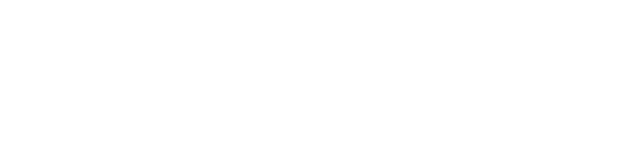
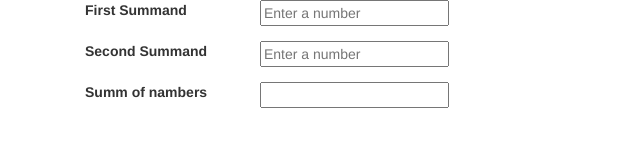
Before and after one commit to theghostbel/gp_angular, a website: page firstPrj/app/index.html in a window 1280 px wide. Shown: the whole page, without its empty margins (0-640 px from the left). Drawn offline with nearby package versions, Linux system fonts and the light colour scheme.

Commit message:
+ add summary controller to app

```diff
--- a/firstPrj/app/index.html
+++ b/firstPrj/app/index.html
@@ -1,10 +1,41 @@
 <!DOCTYPE html>
-<html lang="en">
+<html lang="en" ng-app="angularGPApp">
 <head>
     <meta charset="UTF-8">
-    <title></title>
+    <title> GP Angular Site</title>
+
+    <!-- Bootstrap -->
+    <link href="../bower_components/bootstrap/dist/css/bootstrap.min.css" rel="stylesheet">
+    <link href="../bower_components/bootstrap/dist/css/bootstrap-theme.min.css" rel="stylesheet">
+    <link href="../bower_components/font-awesome/css/font-awesome.min.css" rel="stylesheet">
+
+
+
 </head>
 <body>
 
+    <div class="container">
+        <div class="form" ng-controller="summController">
+            <div class="form-group">
+                <label for="1s" class="col-xs-12 col-sm-2"> First Summand</label>
+                <input type="number" id="1s" ng-model="summing.firstN" placeholder="Enter a number">
+            </div>
+            <div class="form-group">
+                <label for="2s" class="col-xs-12 col-sm-2"> Second Summand</label>
+                <input type="number" id="2s" ng-model="summing.secondN" placeholder="Enter a number">
+            </div>
+            <div class="form-group">
+                <label class="col-xs-12 col-sm-2"> Summ of nambers</label>
+                <input type="number" id="sum" value="{{getSumm()}}">
+            </div>
+        </div>
+    </div>
+
+
+
+    <script src="../bower_components/angular/angular.min.js"></script>
+    <script src="../bower_components/jquery/dist/jquery.min.js"></script>
+    <script src="../bower_components/bootstrap/dist/js/bootstrap.min.js"></script>
+    <script src="scripts/app.js"></script>
 </body>
 </html>
--- /dev/null
+++ b/firstPrj/app/scripts/app.js
@@ -0,0 +1,13 @@
+angular.module('angularGPApp', [])
+    .controller('summController',['$scope', function($scope){
+
+        $scope.summing = { firstN: "", secondN: ""};
+        $scope.getSumm = function() {
+            return $scope.summing.firstN + $scope.summing.secondN;
+        }
+
+
+    }]);
+
+
+;
--- a/firstPrj/bower.json
+++ b/firstPrj/bower.json
@@ -18,8 +18,9 @@
   "dependencies": {
     "bootstrap": "~3.3.5",
     "font-awesome": "~4.4.0",
-    "angular": "~1.4.7",
+    "angular": "^1.4.9",
     "angular-route": "~1.4.9",
-    "angular-ui-router": "~0.2.15"
+    "angular-ui-router": "~0.2.15",
+    "underscore": "^1.8.3"
   }
 }
```
